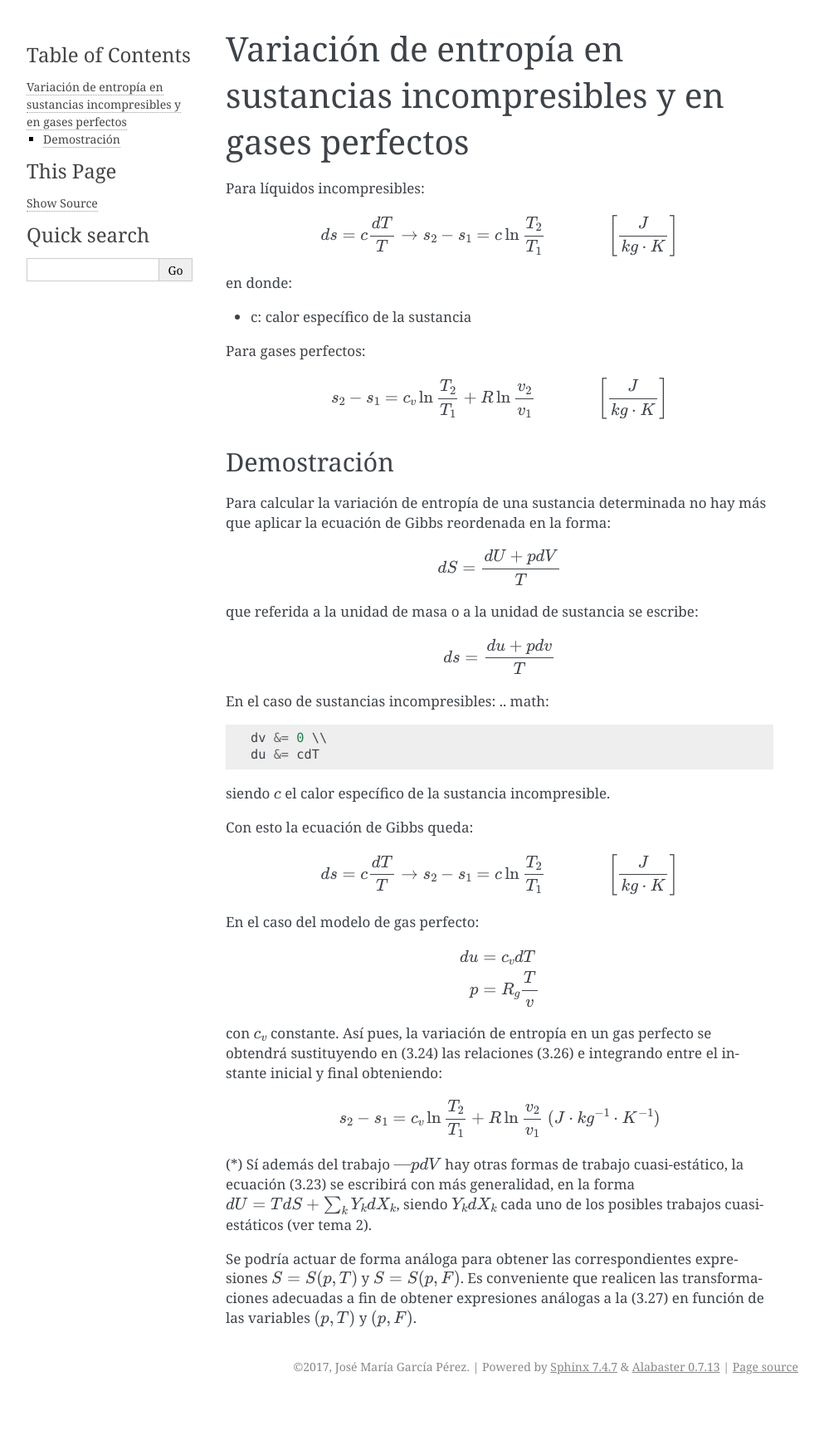
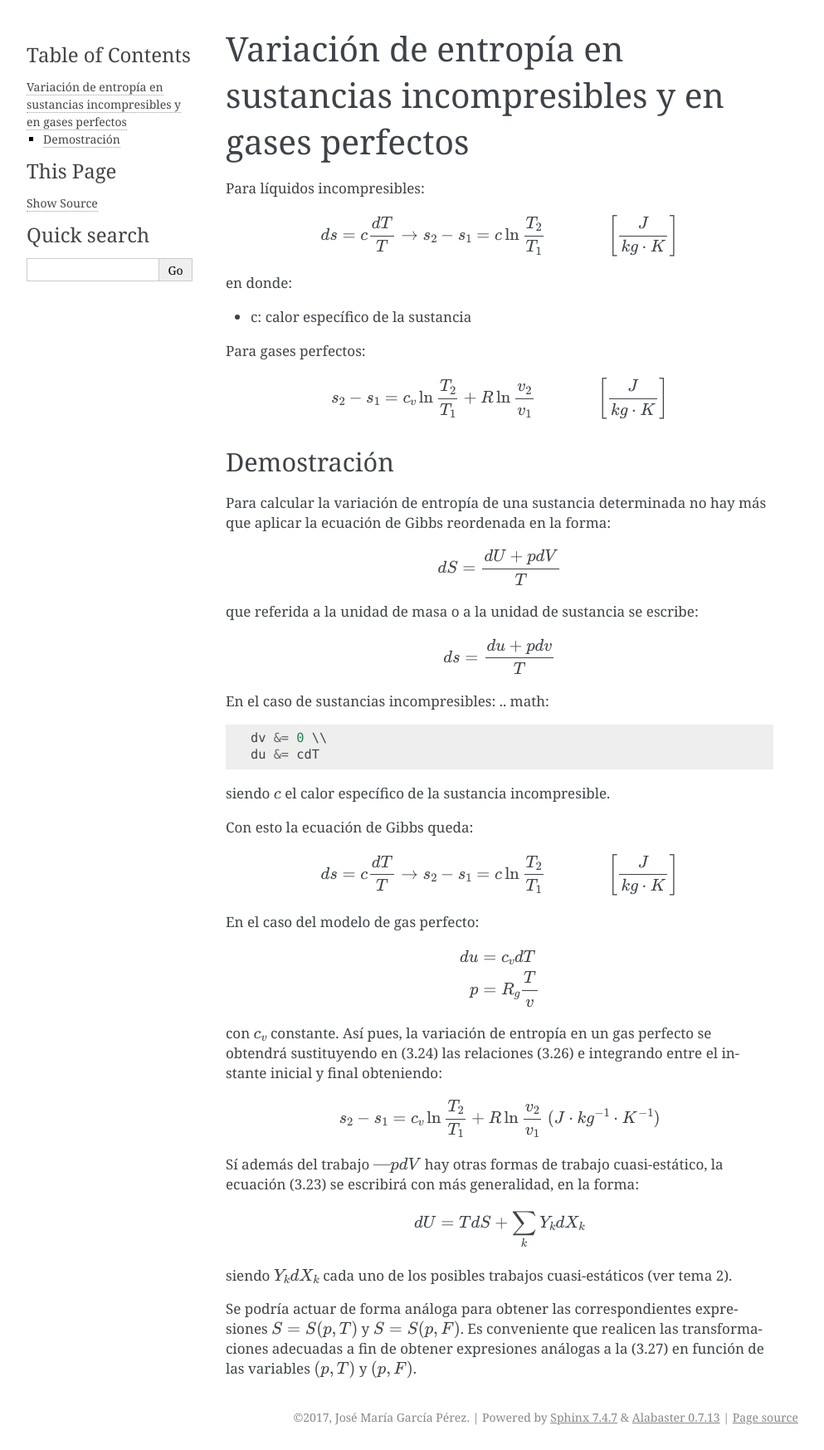
Before and after one commit to mantielero/termodinamica, a Sphinx documentation site: the page built from source/segundo_principio_variacion_entropia.rst, in a window 1280 px wide. Shown: the whole page at 83% size, without its empty margins (148-1141 px from the left). Built offline with Sphinx 7.4.7, drawn with Linux system fonts in a browser that asks for light colours; before the commit the page ends 1686 px from its top, so only the background shows below that; some of the changed lines change nothing that is shown.

Commit message:
Update segundo_principio_variacion_entropia.rst

```diff
--- a/source/segundo_principio_variacion_entropia.rst
+++ b/source/segundo_principio_variacion_entropia.rst
@@ -61,6 +61,12 @@ con :math:`c_v` constante. Así pues, la variación de entropía en un gas perfe
 
    s_2-s_1 = c_v \ln \frac{T_2}{T_1} + R\ln \frac{v_2}{v_1} \text{   } (J\cdot kg^{-1} \cdot K^{-1})
 
-(*) Sí además del trabajo :math:`—pdV` hay otras formas de trabajo cuasi-estático, la ecuación (3.23) se escribirá con más generalidad, en la forma :math:`dU = T dS + \sum_k Y_k dX_k`, siendo :math:`Y_kdX_k` cada uno de los posibles trabajos cuasi-estáticos (ver tema 2).
+Sí además del trabajo :math:`—pdV` hay otras formas de trabajo cuasi-estático, la ecuación (3.23) se escribirá con más generalidad, en la forma:
+
+.. math::
+
+   dU = T dS + \sum_k Y_k dX_k
+
+siendo :math:`Y_kdX_k` cada uno de los posibles trabajos cuasi-estáticos (ver tema 2).
 
 Se podría actuar de forma análoga para obtener las correspondientes expresiones :math:`S= S(p, T)` y :math:`S=S(p, F)`. Es conveniente que realicen las transformaciones adecuadas a fin de obtener expresiones análogas a la (3.27) en función de las variables :math:`(p, T)` y :math:`(p, F)`.
```
